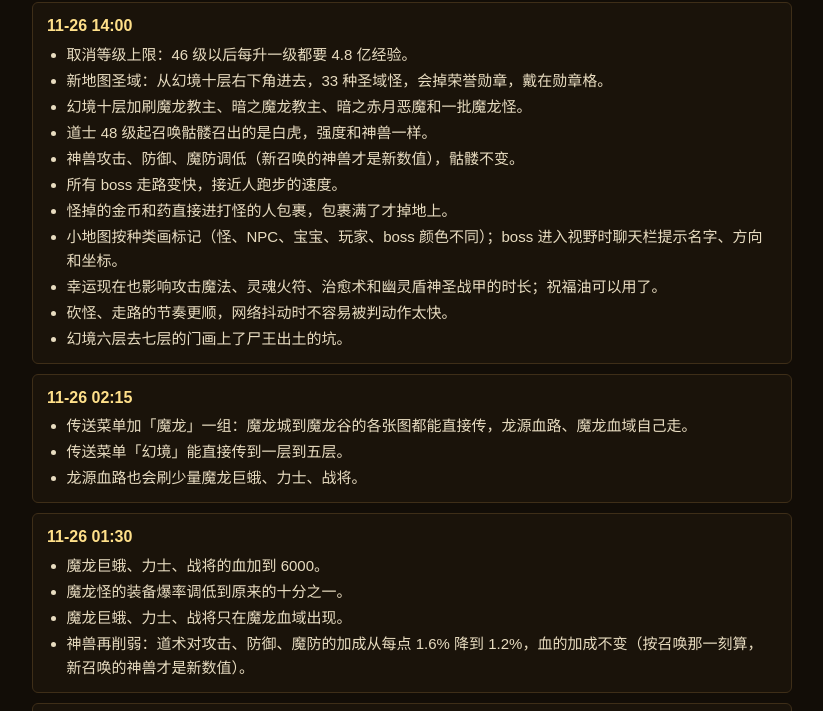
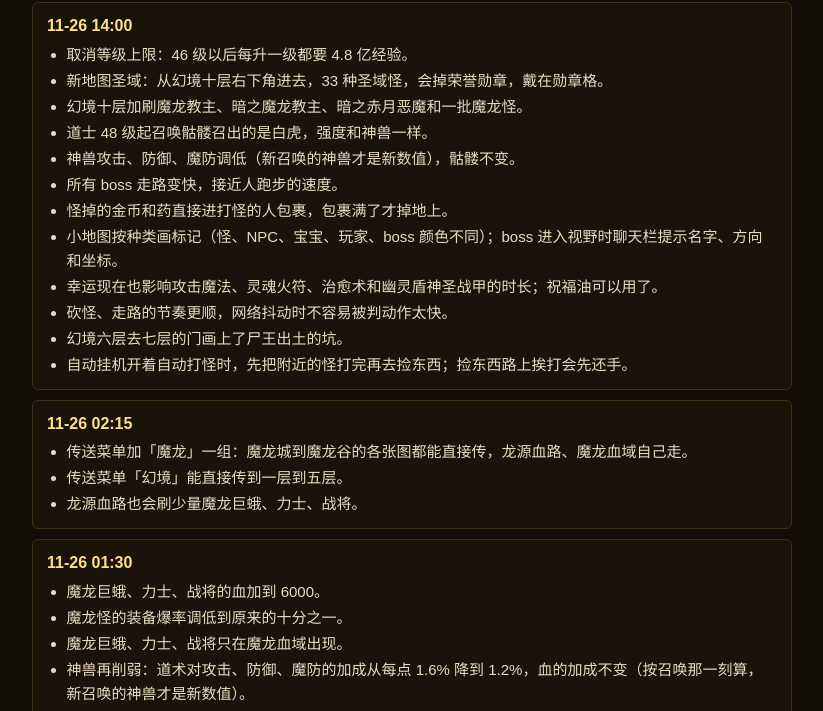
Before and after one commit to liewhite/mir-web, a plain HTML site: page scala/client/web/changelog.html in a window 1280 px wide. Shown: the part 50-761 px from the top of the page, without its empty margins (228-1051 px from the left). Drawn offline with Linux system fonts and the light colour scheme.

Commit message:
更新日志：14:00 加自动挂机打怪优先

```diff
--- a/scala/client/web/changelog.html
+++ b/scala/client/web/changelog.html
@@ -37,7 +37,7 @@ li { margin: 2px 0; }
     <a href="./" data-back>回游戏</a>
   </header>
 
-  <!-- 部署到 ab497c8 -->
+  <!-- 部署到 5a3d225 -->
   <section>
     <h2>11-26 14:00</h2>
     <ul>
@@ -52,6 +52,7 @@ li { margin: 2px 0; }
       <li>幸运现在也影响攻击魔法、灵魂火符、治愈术和幽灵盾神圣战甲的时长；祝福油可以用了。</li>
       <li>砍怪、走路的节奏更顺，网络抖动时不容易被判动作太快。</li>
       <li>幻境六层去七层的门画上了尸王出土的坑。</li>
+      <li>自动挂机开着自动打怪时，先把附近的怪打完再去捡东西；捡东西路上挨打会先还手。</li>
     </ul>
   </section>
 
```
